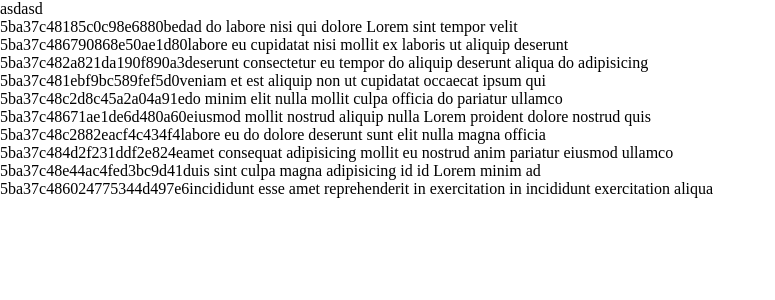
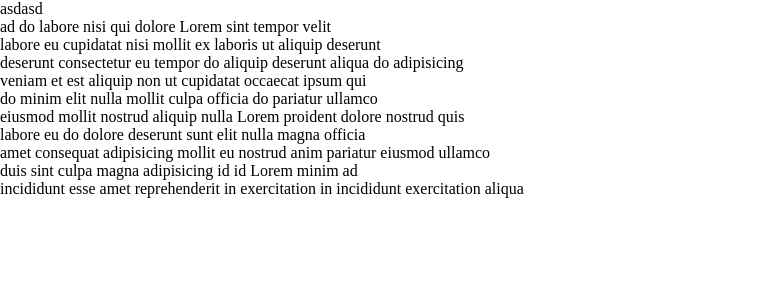
Before and after one commit to ArturKuzmich/Invoices, a React (Create React App) app: page / in a window 1280 px wide. Shown: the top 300 px of the page, without its empty margins (0-775 px from the left). Built offline with nearby package versions, Linux system fonts and the light colour scheme.

Commit message:
implement propTypes

```diff
--- a/src/components/Home/Home.jsx
+++ b/src/components/Home/Home.jsx
@@ -4,7 +4,7 @@ import InvoicesList from "../InvoicesList/InvoicesList";
 
 
 const Home = () => {
-    const [invoces, setInvoices] = useState(
+    const [invoices, setInvoices] = useState(
         [
              {
              "_id": "5ba37c48185c0c98e6880bed",
@@ -79,9 +79,12 @@ const Home = () => {
                  }
             ]);
 
+    const handleDelete = (id) => {
+
+    }
     return (
         <div>
-           <InvoicesList invoces={invoces}  />
+           <InvoicesList invoices={invoices}  handleDelete={handleDelete} />
         </div>
     )
 }
--- a/src/components/InvoicesList/InvoicesList.jsx
+++ b/src/components/InvoicesList/InvoicesList.jsx
@@ -1,16 +1,16 @@
 import React from 'react';
 import './InvoicesListStyle.scss';
+import PropTypes from 'prop-types';
 
-
-const InvoicesList = ( { invoces } ) => {
-    console.log(invoces)
+const InvoicesList = ( { invoices, handleDelete } ) => {
     return (
        <div className='invoice_list-preview'>
-           {invoces.map(({_id, comment, data_created, date_supplied, number}) => {
+           {invoices.map(({ _id, comment, data_created, date_supplied, number }) => {
                return(
-                   <div key={_id}>
-                       {_id}
-                       {comment}
+                   <div className="list_view" key={_id} >
+                       <div className="view_inner">
+                           {comment}
+                       </div>
                    </div>
                )
            })}
@@ -18,4 +18,10 @@ const InvoicesList = ( { invoces } ) => {
     )
 }
 
-export default InvoicesList
+export default InvoicesList;
+
+InvoicesList.propTypes = {
+    invoices: PropTypes.array,
+    handleDelete: PropTypes.func
+
+}
```
